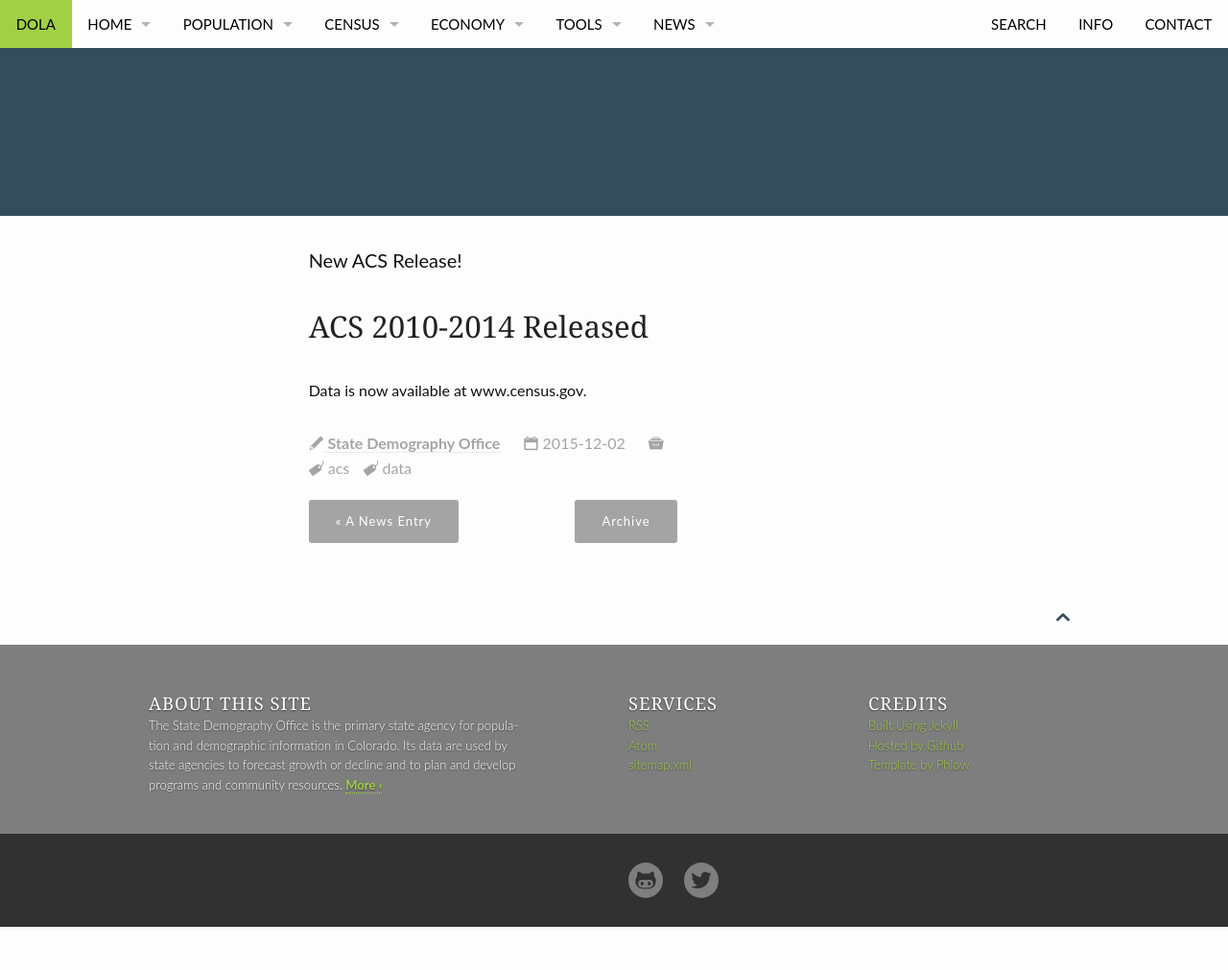
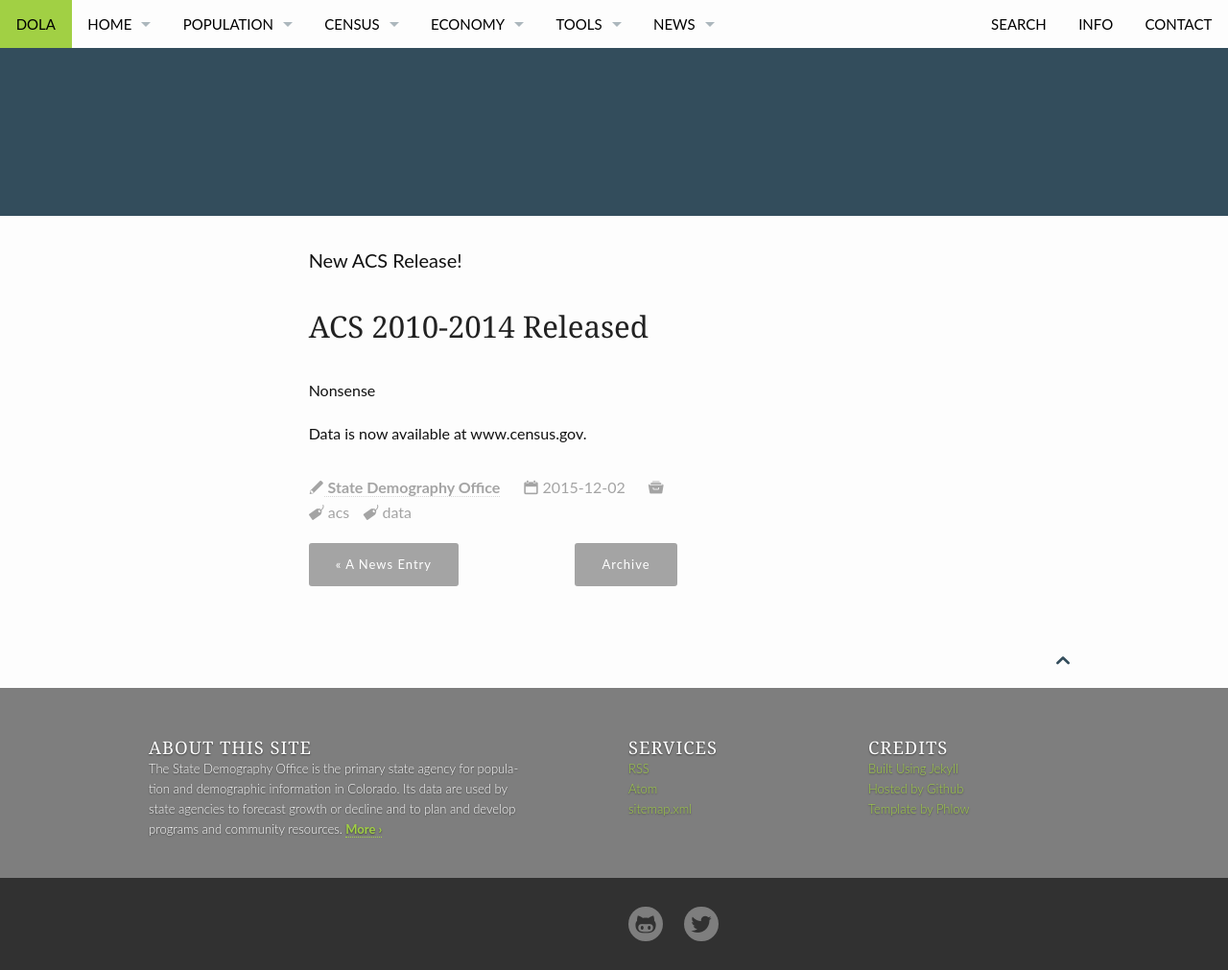
Before and after one commit to TBleess/Website_New, a Jekyll site: the page built from _posts/2015-12-02-acsrelease.md, in a window 1280 px wide. Shown: the whole page at 96% size. Built offline with Jekyll 4.4.1, drawn with Linux system fonts in a browser that asks for light colours; Markdown is read by kramdown in place of the engine named in the settings; before the commit the page ends 966 px from its top, so only the background shows below that.

Commit message:
nonsense

```diff
--- a/_posts/2015-12-02-acsrelease.md
+++ b/_posts/2015-12-02-acsrelease.md
@@ -1,14 +1,17 @@
 ---
 layout: page
-title:  "ACS Release"
+title: ACS Release
 teaser: "New ACS Release!"
-#breadcrumb: true
 tags:
-    - acs
-    - data
+  - acs
+  - data
+published: true
 ---
+
 
 
 ## ACS 2010-2014 Released
 
+Nonsense
+
 Data is now available at www.census.gov.
```
